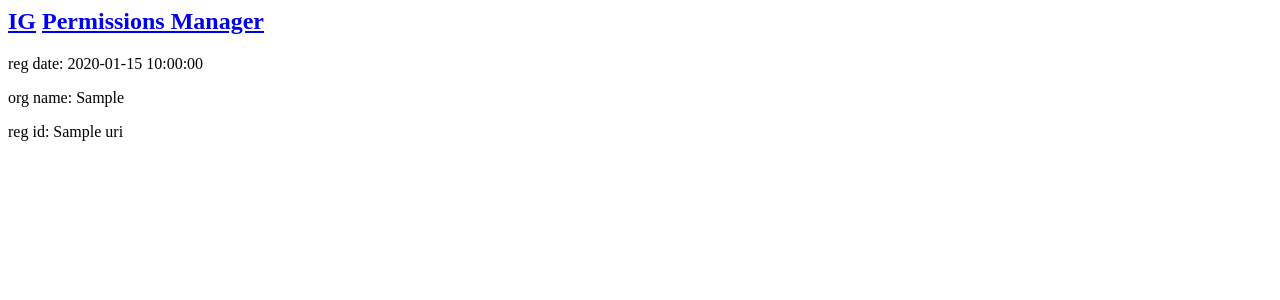
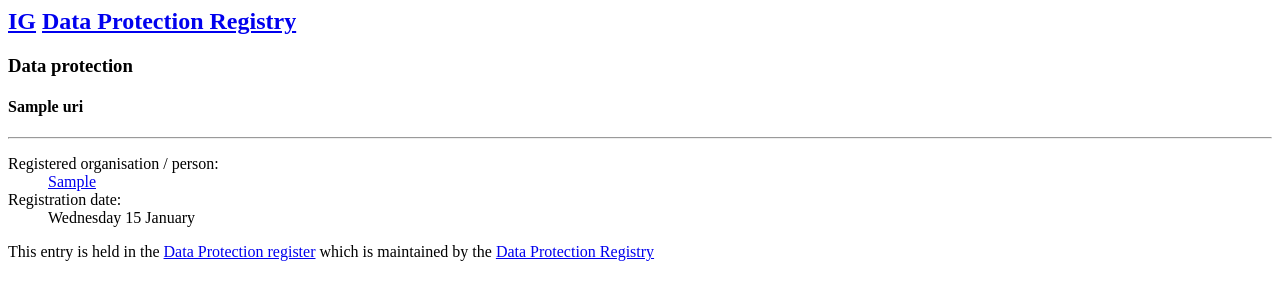
Before and after one commit to sausages-of-the-future/registry, a Flask app: template registry/templates/dataprotection.html in a window 1280 px wide. Shown: the top 300 px of the page. Run offline with Flask 2, Linux system fonts and the light colour scheme; the template is opened without the code that fills it: most values are stand-ins (such as "Sample title", 1, 10 or a date in 2020); parts of the project's set-up code (start-up, migrations or seed data) failed here and were passed over.

Commit message:
styling for register entry

```diff
--- a/registry/templates/base.html
+++ b/registry/templates/base.html
@@ -19,7 +19,7 @@
 
   <div class="header registry">
     <nav class="top-bar" data-topbar>
-      <h1><a href="/" class="iglogo">IG</a> <a href="/">Permissions Manager</a></h1>
+      <h1><a href="/" class="iglogo">IG</a> <a href="/">{% block header_title %}Permissions Manager{% endblock %}</a></h1>
     </nav>
   </div>
   {% block content %}
--- a/registry/templates/dataprotection.html
+++ b/registry/templates/dataprotection.html
@@ -1,7 +1,25 @@
 {% extends "base.html" %}
-{% block title %}Data Protection{% endblock%}
+{% block title %}Data Protection{% endblock %}
+{% block header_title %}Data Protection Registry{% endblock %}
 {% block content %}
-  <p>reg date: {{ data.registration_date }}</p>
-  <p>org name: {{ data.organisation_uri }}</p>
-  <p>reg id: {{ data.uri.split('/')[-1] }}</p>
+    <div class="row">
+      <div class="small-12 columns">
+        <div class="panel thing">
+          <h3>Data protection</h3>
+          <h4>{{ data.uri.split('/')[-1] }}</h4>
+          <hr/>
+          <dl>
+            <dt>Registered organisation / person:</dt>
+            <dd><a href="{{ data.organisation_uri }}">{{ data.organisation_uri }}</a></dd>
+            <dt>Registration date:</dt>
+            <dd>{{ data.registration_date|format_date }}</dd>
+          </dl>
+      </div>
+
+      <p>
+        This entry is held in the <a href="#">Data Protection register</a> which is
+        maintained by the <a href="#">Data Protection Registry</a>
+      </p>
+    </div>
+  </div>
 {% endblock %}
--- a/registry/views.py
+++ b/registry/views.py
@@ -1,6 +1,6 @@
 from flask import render_template, request, redirect, url_for, session
 from flask.ext.login import login_required, login_user, logout_user, current_user
-
+import dateutil.parser
 from registry import app, auth, oauth, login_manager, registers, forms
 from registry.auth import AuthClient, AuthToken, AuthUser
 #from mongoengine import DoesNotExist
@@ -13,6 +13,11 @@ def format_scope_filter(value):
         if value == k:
             result = v
     return result
+
+@app.template_filter('format_date')
+def format_date_filter(value):
+    date = dateutil.parser.parse(str(value))
+    return date.strftime('%A %d %B')
 
 @app.route('/')
 def index():
```
